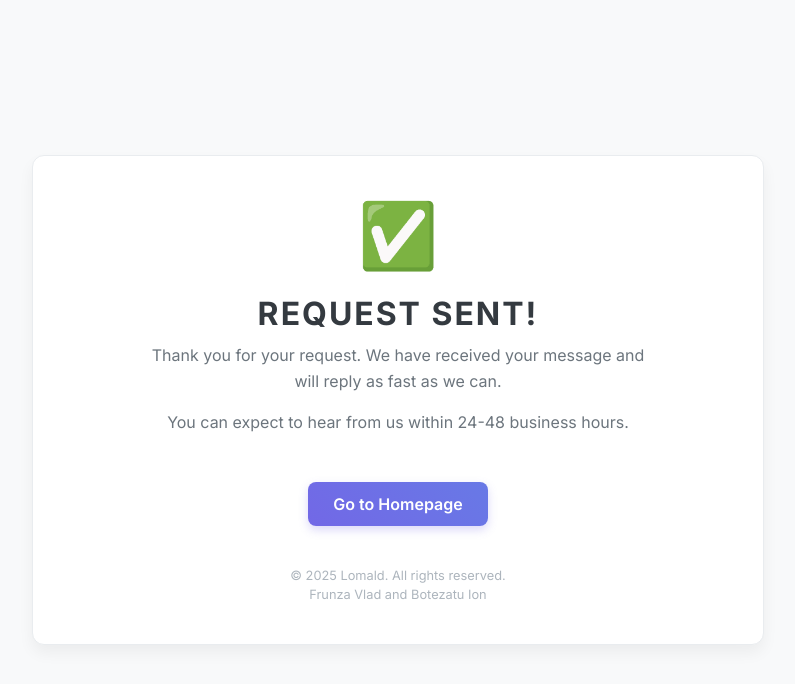
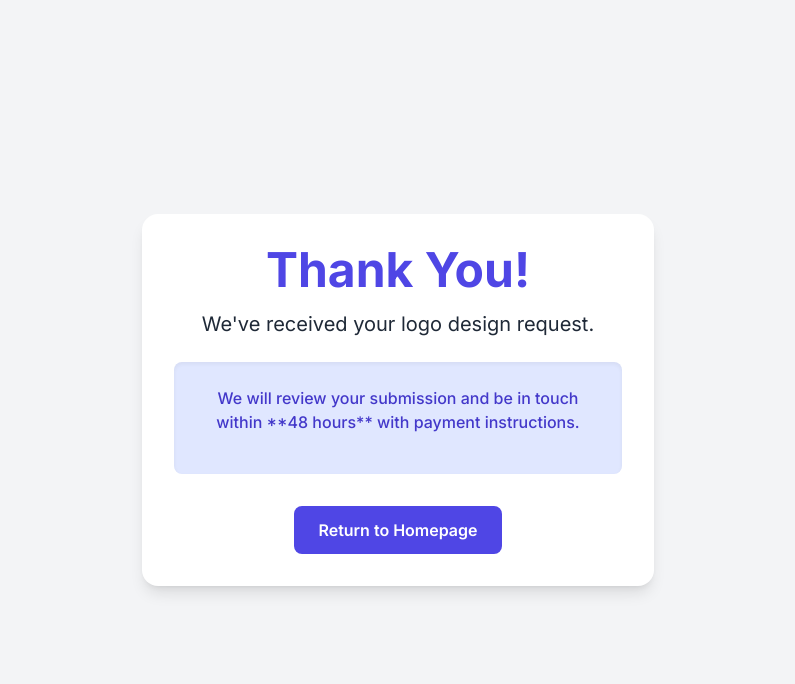
Before and after one commit to zes0-cmd/Lomald, a plain HTML site: page thankyou.html in a window 1280 px wide. Shown: the whole page, without its empty margins (242-1037 px from the left). Drawn offline with nearby package versions, Linux system fonts and the light colour scheme.

Commit message:
Update thankyou.html

```diff
--- a/thankyou.html
+++ b/thankyou.html
@@ -3,114 +3,33 @@
 <head>
     <meta charset="UTF-8">
     <meta name="viewport" content="width=device-width, initial-scale=1.0">
-    <title>Thank You - Lomald</title>
+    <title>Thank You! - Lomald</title>
+    <script src="https://cdn.tailwindcss.com"></script>
+    <link rel="preconnect" href="https://fonts.googleapis.com">
+    <link rel="preconnect" href="https://fonts.gstatic.com" crossorigin>
     <link href="https://fonts.googleapis.com/css2?family=Inter:wght@400;500;600;700&display=swap" rel="stylesheet">
     <style>
-        :root {
-            --primary-color: #7268E6;
-            --secondary-color: #6879E6;
-            --background-color: #F8F9FA;
-            --card-background: #FFFFFF;
-            --text-color: #343A40;
-            --border-color: #E9ECEF;
-            --border-radius: 0.75rem;
-            --box-shadow: 0 8px 15px rgba(0, 0, 0, 0.05);
-        }
-
         body {
             font-family: 'Inter', sans-serif;
-            background-color: var(--background-color);
-            color: var(--text-color);
-            display: flex;
-            justify-content: center;
-            align-items: center;
-            min-height: 100vh;
-            margin: 0;
-            padding: 20px;
-            box-sizing: border-box;
-        }
-
-        .container {
-            width: 100%;
-            max-width: 650px;
-            background-color: var(--card-background);
-            padding: 40px;
-            border-radius: var(--border-radius);
-            box-shadow: var(--box-shadow);
-            text-align: center;
-            border: 1px solid var(--border-color);
-        }
-
-        .icon {
-            font-size: 4rem;
-            color: var(--primary-color);
-            margin-bottom: 20px;
-        }
-
-        .thank-you-message {
-            font-weight: 700;
-            font-size: 2rem;
-            color: var(--text-color);
-            margin-bottom: 10px;
-            text-transform: uppercase;
-            letter-spacing: 2px;
-        }
-
-        p {
-            font-size: 1rem;
-            line-height: 1.6;
-            color: #6C757D;
-            margin-top: 10px;
-            max-width: 500px;
-            margin-left: auto;
-            margin-right: auto;
-        }
-
-        .footer {
-            margin-top: 40px;
-            font-size: 0.8rem;
-            color: #ADB5BD;
-            line-height: 1.5;
-        }
-
-        .home-link {
-            display: inline-block;
-            margin-top: 30px;
-            padding: 12px 25px;
-            font-size: 1rem;
-            font-weight: 600;
-            color: white;
-            background: linear-gradient(45deg, var(--primary-color), var(--secondary-color));
-            border: none;
-            border-radius: 0.5rem;
-            text-decoration: none;
-            transition: transform 0.2s ease, box-shadow 0.3s ease;
-            box-shadow: 0 4px 10px rgba(114, 104, 230, 0.25);
-        }
-
-        .home-link:hover {
-            transform: translateY(-2px);
-            box-shadow: 0 6px 12px rgba(114, 104, 230, 0.35);
-        }
-
-        .home-link:active {
-            transform: translateY(0);
-            box-shadow: 0 4px 8px rgba(114, 104, 230, 0.2);
+            background-color: #f3f4f6;
         }
     </style>
 </head>
-<body>
+<body class="bg-gray-100 flex items-center justify-center min-h-screen p-4 text-center">
 
-    <div class="container">
-        <div class="icon">&#x2705;</div>
-        <div class="thank-you-message">Request Sent!</div>
-        <p>Thank you for your request. We have received your message and will reply as fast as we can.</p>
-        <p>You can expect to hear from us within 24-48 business hours.</p>
-        <a href="/" class="home-link">Go to Homepage</a>
+    <div class="bg-white p-8 rounded-2xl shadow-lg w-full max-w-lg">
+        <h1 class="text-5xl font-extrabold text-indigo-600 mb-4">Thank You!</h1>
+        <p class="text-xl text-gray-800 mb-6">We've received your logo design request.</p>
 
-        <div class="footer">
-            &copy; 2025 Lomald. All rights reserved. <br> Frunza Vlad and Botezatu Ion
+        <div class="bg-indigo-100 p-6 rounded-lg shadow-inner">
+            <p class="text-indigo-700 font-medium mb-4">
+                We will review your submission and be in touch within **48 hours** with payment instructions.
+            </p>
         </div>
+
+        <a href="index.html" class="mt-8 inline-block bg-indigo-600 text-white font-semibold py-3 px-6 rounded-lg hover:bg-indigo-700 transition-colors duration-200">
+            Return to Homepage
+        </a>
     </div>
 
 </body>
```
